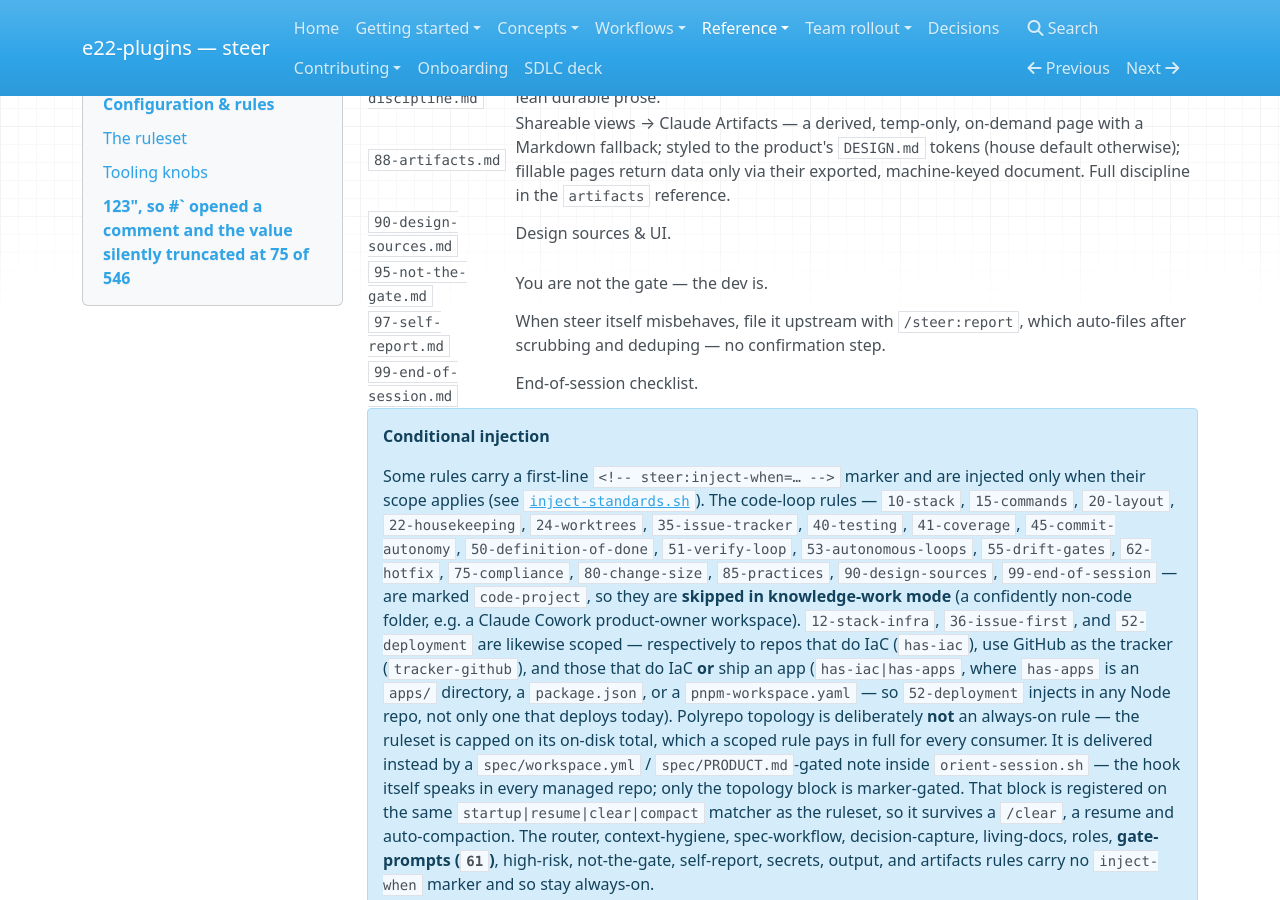
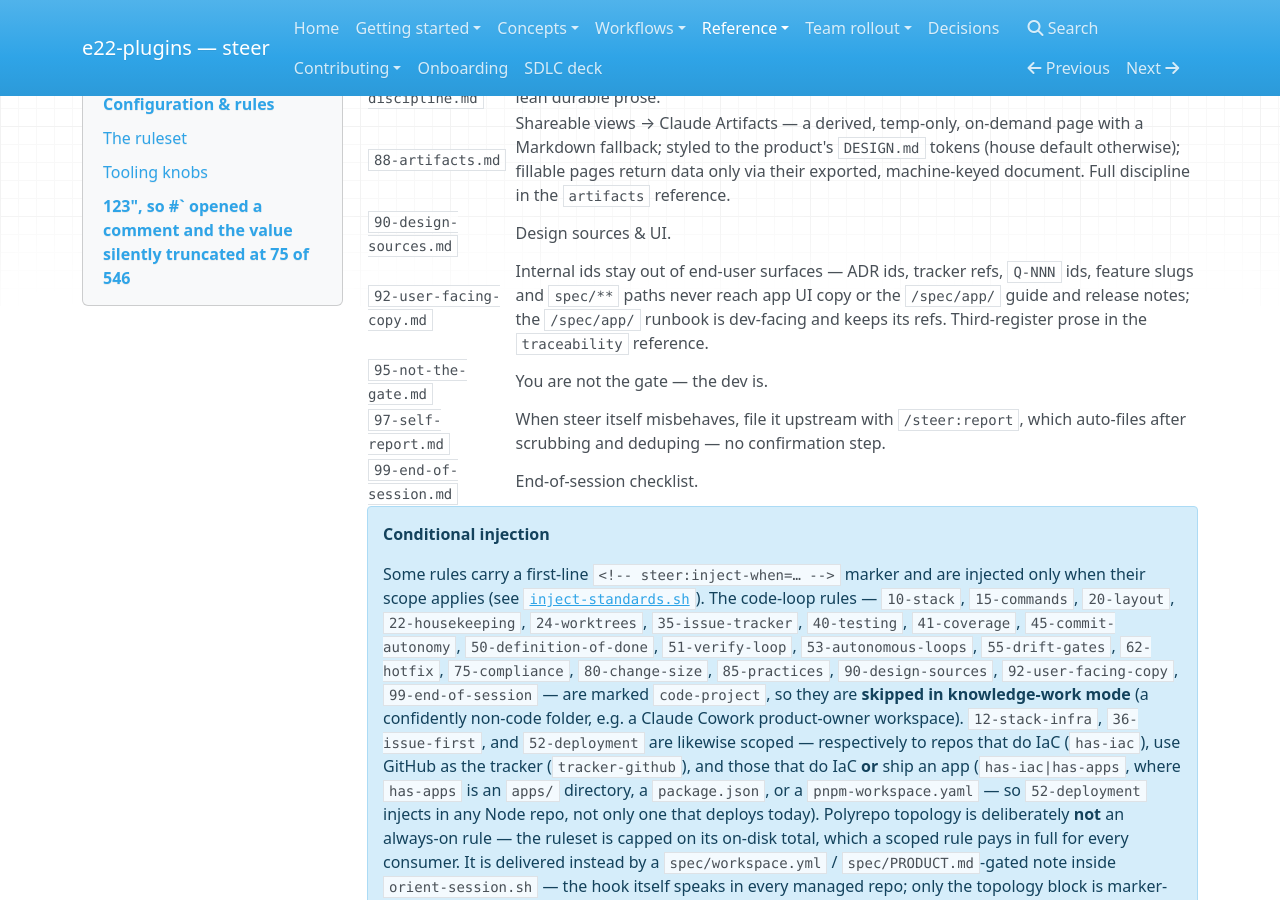
Before and after one commit to element22llc/e22-plugins, an MkDocs documentation site: the page built from docs/reference/configuration.md, in a window 1280 px wide and 900 px high, scrolled down 1841 px. Built offline with MkDocs 1.6.1, drawn with Linux system fonts in a browser that asks for light colours; nearby versions of some CDN libraries.

Commit message:
docs: document rule 92 and refresh the knowledge-work rule counts
Adds the 92-user-facing-copy row to the configuration reference rule table and
the code-project injection list. known-limitations.md's knowledge-work counts
were stale on the new total: 13 of 36 inject, 23 scoped rules are omitted
(confirmed against `mise run rules:preview -- --knowledge`).

Co-Authored-By: Claude Opus 5 (1M context) <noreply@anthropic.com>

```diff
--- a/docs/reference/configuration.md
+++ b/docs/reference/configuration.md
@@ -45,6 +45,7 @@ manual. They are injected into every managed session by `inject-standards.sh`
 | `87-output-discipline.md` | Earn every line — tight responses, comments the exception, least code that does the job, lean durable prose. |
 | `88-artifacts.md` | Shareable views → Claude Artifacts — a derived, temp-only, on-demand page with a Markdown fallback; styled to the product's `DESIGN.md` tokens (house default otherwise); fillable pages return data only via their exported, machine-keyed document. Full discipline in the `artifacts` reference. |
 | `90-design-sources.md` | Design sources & UI. |
+| `92-user-facing-copy.md` | Internal ids stay out of end-user surfaces — ADR ids, tracker refs, `Q-NNN` ids, feature slugs and `spec/**` paths never reach app UI copy or the `/spec/app/` guide and release notes; the `/spec/app/` runbook is dev-facing and keeps its refs. Third-register prose in the `traceability` reference. |
 | `95-not-the-gate.md` | You are not the gate — the dev is. |
 | `97-self-report.md` | When steer itself misbehaves, file it upstream with `/steer:report`, which auto-files after scrubbing and deduping — no confirmation step. |
 | `99-end-of-session.md` | End-of-session checklist. |
@@ -57,7 +58,7 @@ manual. They are injected into every managed session by `inject-standards.sh`
     `40-testing`, `41-coverage`, `45-commit-autonomy`, `50-definition-of-done`,
     `51-verify-loop`, `53-autonomous-loops`, `55-drift-gates`, `62-hotfix`,
     `75-compliance`, `80-change-size`, `85-practices`, `90-design-sources`,
-    `99-end-of-session` — are marked
+    `92-user-facing-copy`, `99-end-of-session` — are marked
     `code-project`, so they are **skipped in knowledge-work mode** (a confidently
     non-code folder, e.g. a Claude Cowork product-owner workspace). `12-stack-infra`,
     `36-issue-first`, and `52-deployment` are likewise scoped — respectively to
```
Also changed, not shown: docs/reference/known-limitations.md (+2 -2 lines).
